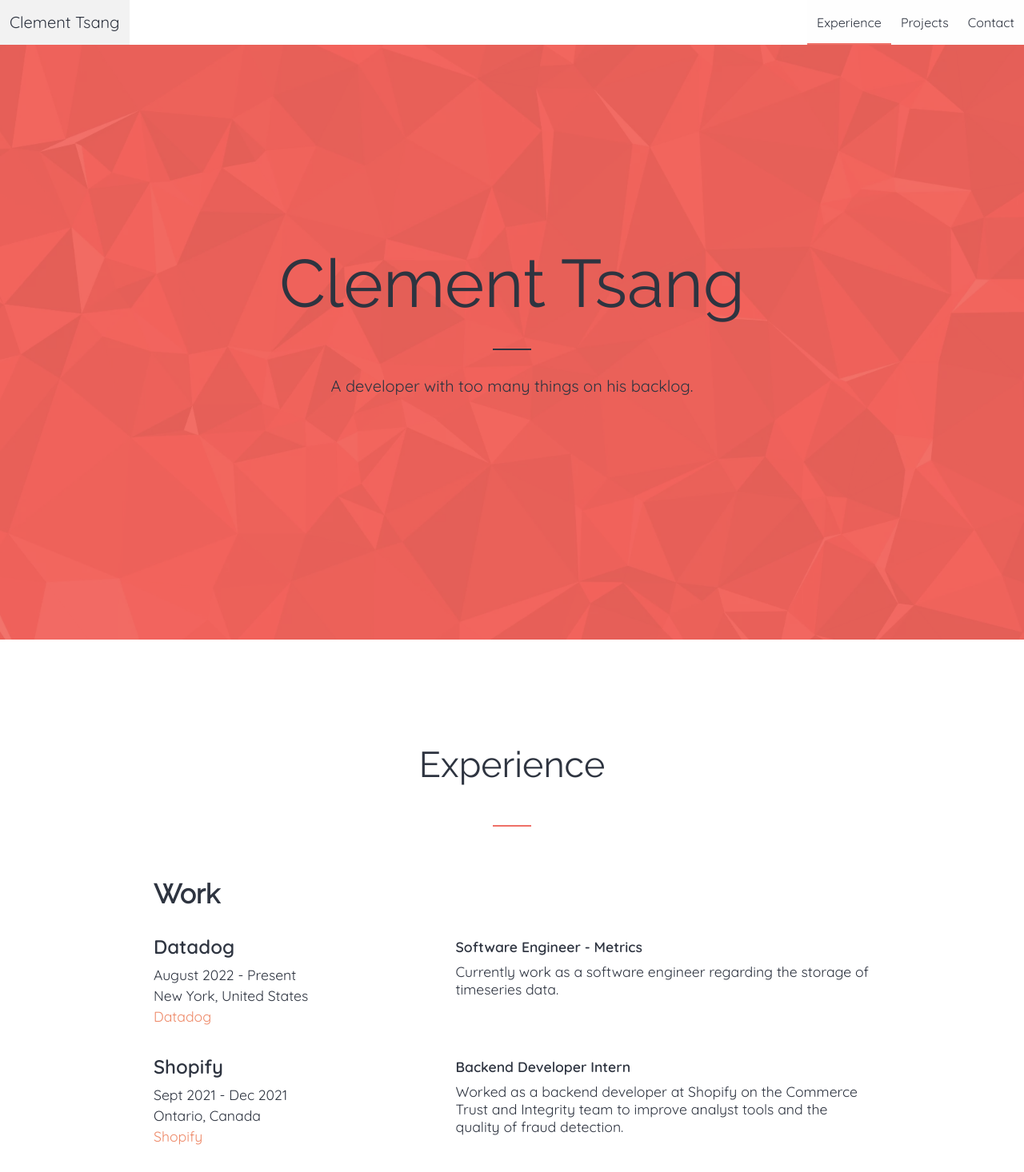
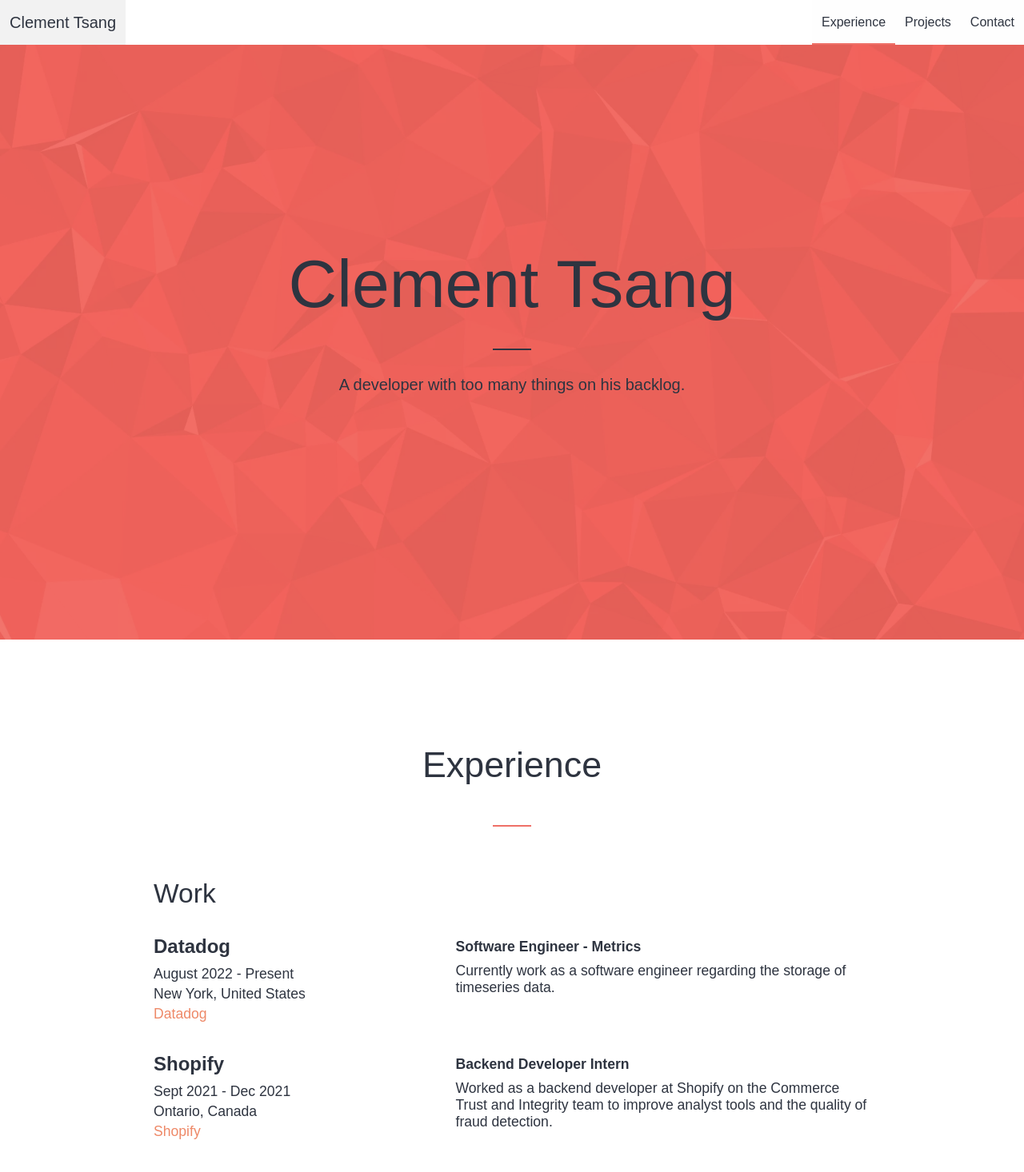
Before and after one commit to ClementTsang/clementtsang.github.io, a SvelteKit app: page / in a window 1280 px wide. Shown: the top 1466 px of the page at 80% size. Built offline with nearby package versions, Linux system fonts and the light colour scheme.

Commit message:
variable fonts

```diff
--- a/src/app.scss
+++ b/src/app.scss
@@ -50,7 +50,7 @@ h3 {
 	font-size: 2.1rem;
 	color: var(--text-colour);
 	font-family: 'Raleway', sans-serif;
-	font-weight: 600;
+	font-weight: 500;
 	margin-bottom: 2rem;
 	line-height: 2.25rem;
 }
@@ -82,6 +82,38 @@ p {
 	font-weight: 400;
 	margin: 0;
 	margin-bottom: 0.25rem;
+}
+
+@supports (font-variation-settings: normal) {
+	h1 {
+		font-family: 'RalewayVariable', sans-serif;
+		font-variation-settings: 'wght' 400;
+	}
+
+	h2 {
+		font-family: 'RalewayVariable', sans-serif;
+		font-variation-settings: 'wght' 400;
+	}
+
+	h3 {
+		font-family: 'RalewayVariable', sans-serif;
+		font-variation-settings: 'wght' 500;
+	}
+
+	h4 {
+		font-family: 'QuicksandVariable', sans-serif;
+		font-variation-settings: 'wght' 600;
+	}
+
+	h5 {
+		font-family: 'QuicksandVariable', sans-serif;
+		font-variation-settings: 'wght' 600;
+	}
+
+	p {
+		font-family: 'QuicksandVariable', sans-serif;
+		font-variation-settings: 'wght' 400;
+	}
 }
 
 hr.divider {
--- a/src/lib/components/Header.svelte
+++ b/src/lib/components/Header.svelte
@@ -106,12 +106,9 @@
 
 	p {
 		font-size: 1rem;
-		font-family: 'Quicksand', sans-serif;
 		font-weight: 400;
 		line-height: 2.5rem;
 		margin: 0;
-
-		cursor: pointer !important;
 	}
 
 	.on-section {
--- a/src/routes/+page.svelte
+++ b/src/routes/+page.svelte
@@ -46,6 +46,7 @@
 	}
 </script>
 
+<!-- TODO: Make an "section" component with observable attached to it! -->
 <Header bind:currentSection />
 <div>
 	<Greeter />
```
Also changed, not shown: src/routes/+layout.svelte (+9 -1 lines).
